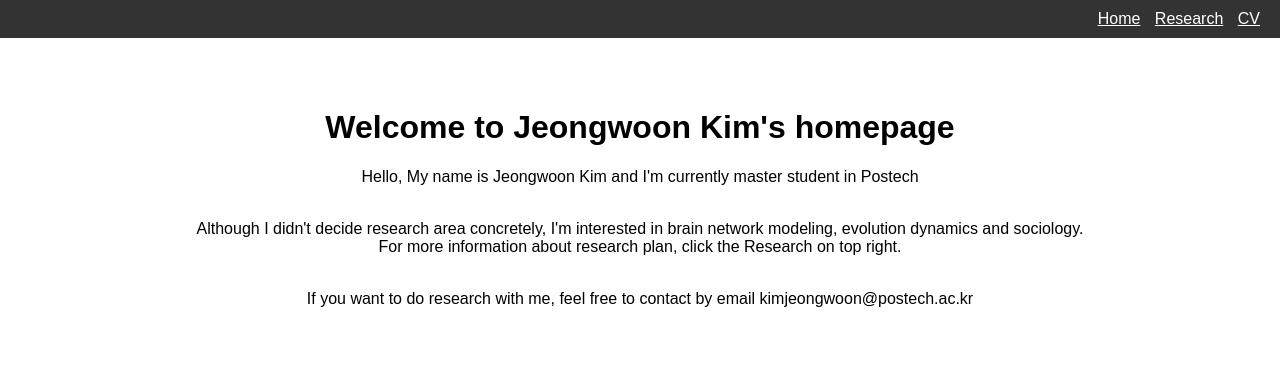
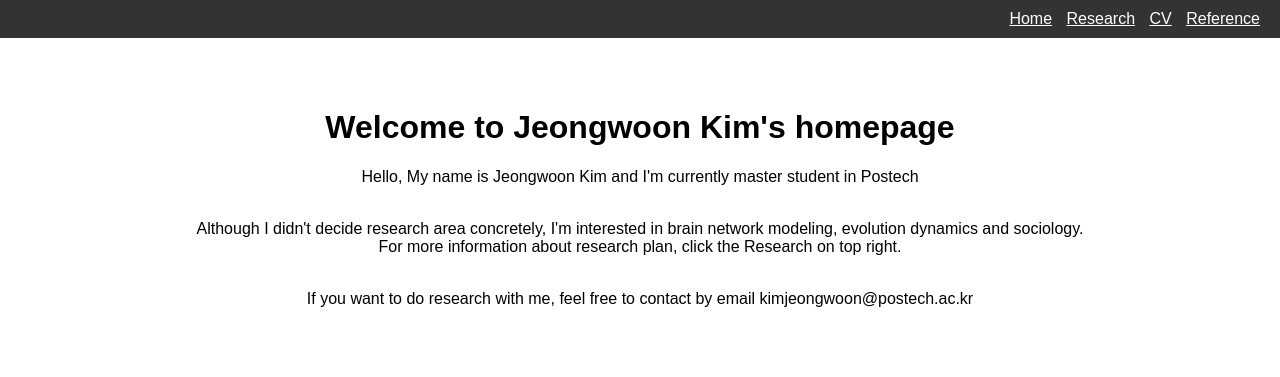
Before and after one commit to kimjeongwoon98/kimjeongwoon98.github.io, a plain HTML site: page index.html in a window 1280 px wide. Drawn offline with Linux system fonts and the light colour scheme.

Commit message:
Update index.html

```diff
--- a/index.html
+++ b/index.html
@@ -32,6 +32,7 @@
     <a href="index.html" class="banner">Home</a>
     <a href="research.html" class="banner">Research</a>
     <a href="cv.pdf" class="banner">CV</a>
+    <a href="reference.html" class="banner">Reference</a>
   </header>
 
   <div class="content">
```
